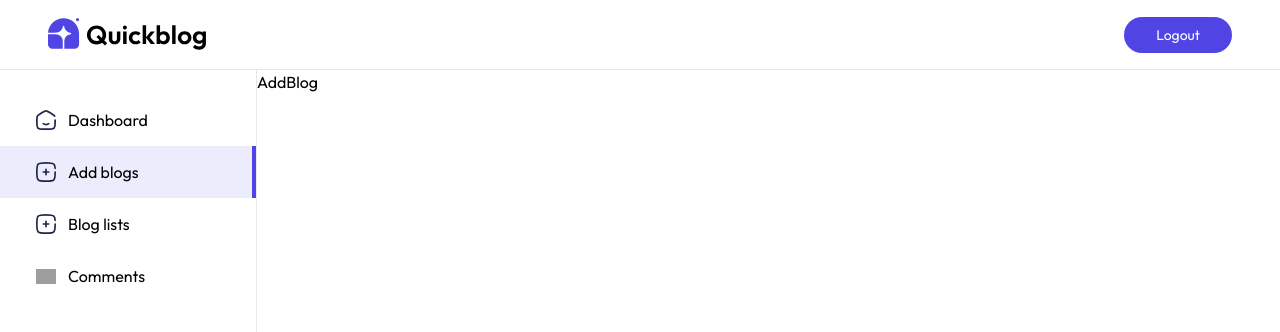
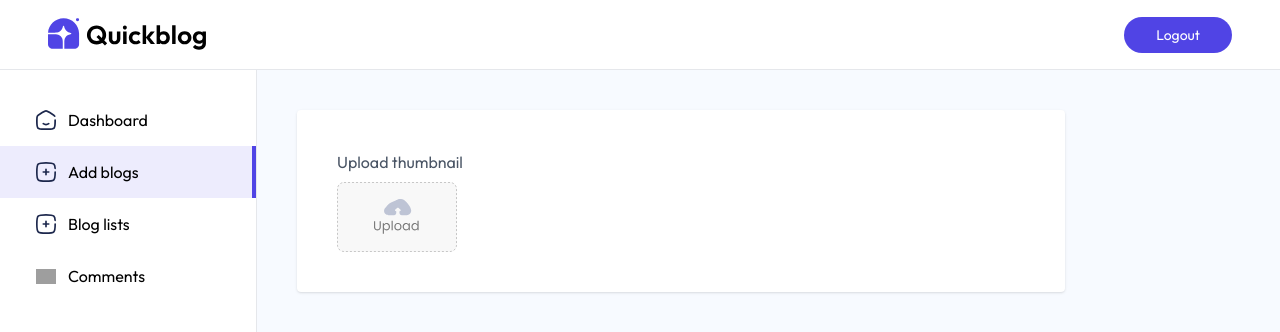
Before and after one commit to natitam1/QuickBlog-Natnael, a React (Vite) app in the folder client/: page /admin/addBlog in a window 1280 px wide. Shown: the top 332 px of the page. Built offline with nearby package versions, Linux system fonts and the light colour scheme; grey boxes are pictures that could not be loaded.

Commit message:
Add state variables and thumbnail uploader

```diff
--- a/client/src/pages/admin/AddBlog.jsx
+++ b/client/src/pages/admin/AddBlog.jsx
@@ -1,7 +1,27 @@
-import React from "react";
+import React, { useState } from "react";
+import { assets } from "../../assets/assets";
 
 const AddBlog = () => {
-  return <div>AddBlog</div>;
+  const [image, setImage] = useState(false);
+  const [title, setTitle] = useState("");
+  const [subtitle, setSubtitle] = useState("");
+  const [category, setCategory] = useState("Startup");
+  const [isPublished, setIsPublished] = useState("false");
+  return (
+    <form className="flex-1 bg-blue-50/50 text-gray-600 h-full overflow-scroll">
+      <div className="bg-white w-full max-w-3xl p-4 md:p-10 sm:m-10 shadow rounded">
+        <p>Upload thumbnail</p>
+        <label htmlFor="image">
+          <img
+            src={assets.upload_area}
+            className="mt-2 h-1/6 rounded cursor-pointer"
+            alt=""
+          />
+          <input type="file" id="image" hidden required />
+        </label>
+      </div>
+    </form>
+  );
 };
 
 export default AddBlog;
```
